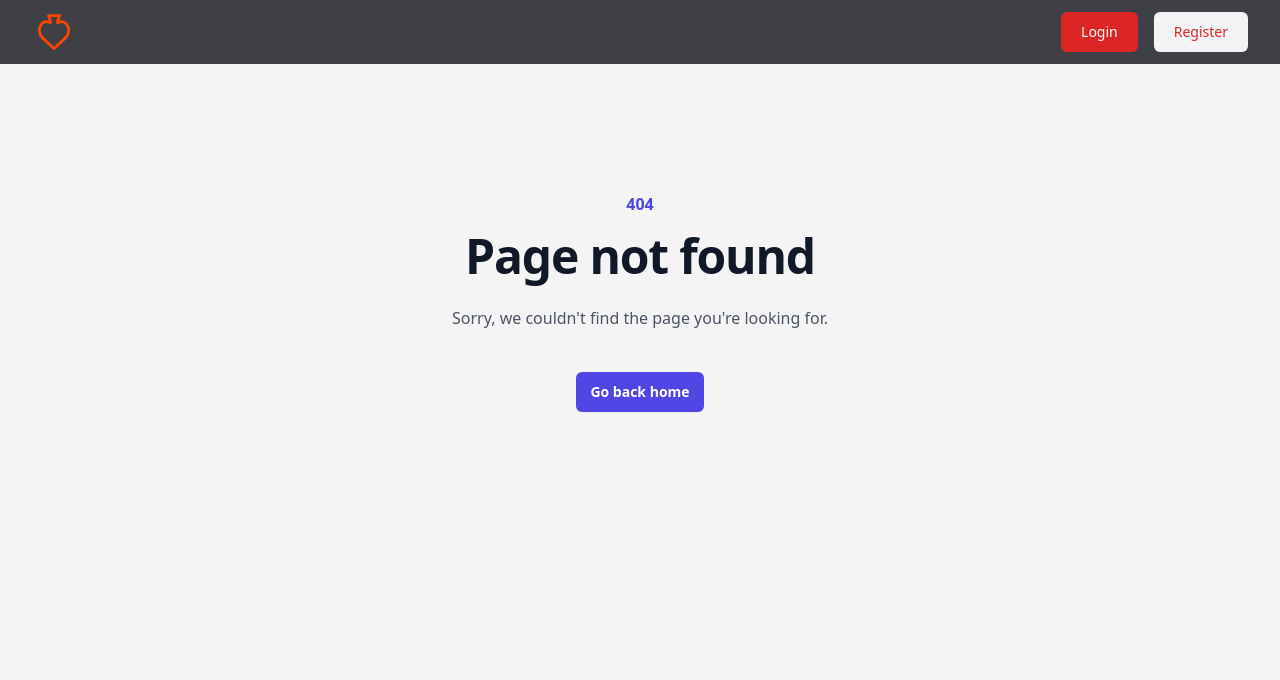
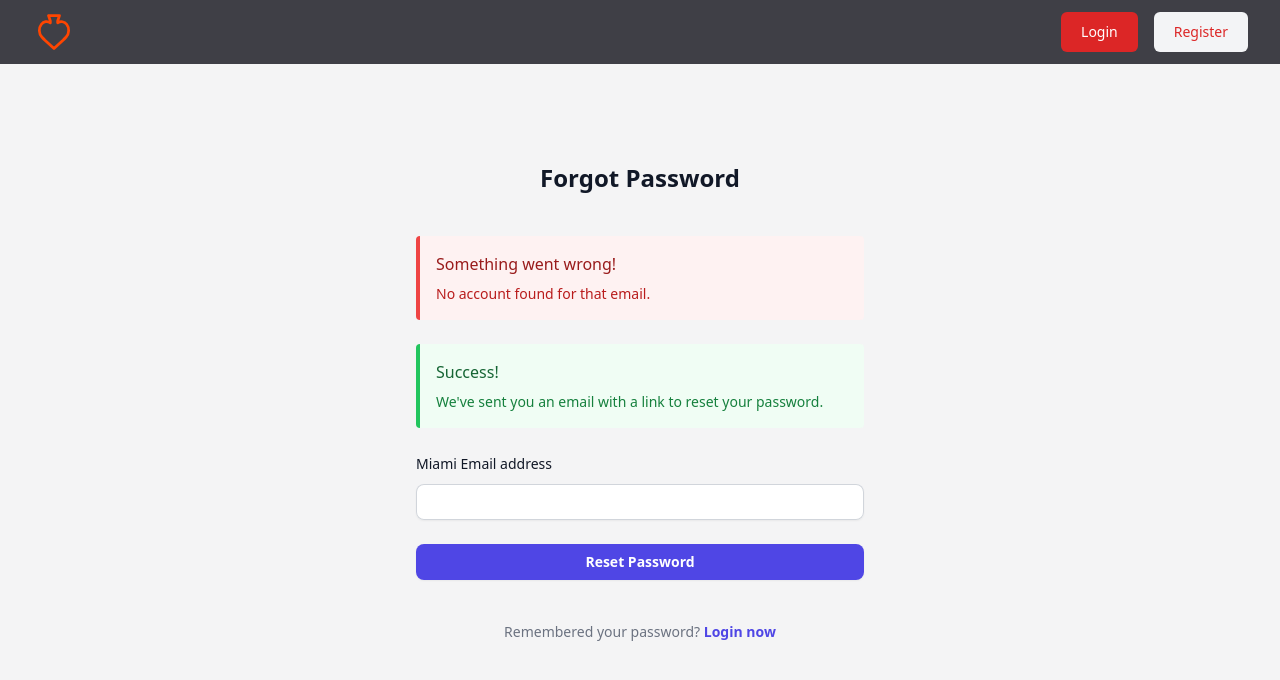
Before and after one commit to joshuaferr1s/turnupfarmer, a Vue app: page /forgot-password in a window 1280 px wide. Before the commit this address had no page. Shown: the top 680 px of the page. Built offline with nearby package versions, Linux system fonts and the light colour scheme.

Commit message:
:lipstick: adds authentication page layouts

```diff
--- a/package.json
+++ b/package.json
@@ -13,6 +13,7 @@
     "vue-router": "^4.4.0"
   },
   "devDependencies": {
+    "@tailwindcss/forms": "^0.5.7",
     "@vitejs/plugin-vue": "^5.1.0",
     "autoprefixer": "^10.4.19",
     "postcss": "^8.4.40",
--- /dev/null
+++ b/src/components/ErrorAlert.vue
@@ -0,0 +1,6 @@
+<template>
+  <div role="alert" class="rounded border-s-4 border-red-500 bg-red-50 p-4">
+    <strong class="block font-medium text-red-800">Something went wrong!</strong>
+    <p class="mt-2 text-sm text-red-700"><slot></slot></p>
+  </div>
+</template>
--- /dev/null
+++ b/src/components/SuccessAlert.vue
@@ -0,0 +1,6 @@
+<template>
+  <div role="alert" class="rounded border-s-4 border-green-500 bg-green-50 p-4">
+    <strong class="block font-medium text-green-800">Success!</strong>
+    <p class="mt-2 text-sm text-green-700"><slot></slot></p>
+  </div>
+</template>
--- a/src/router.js
+++ b/src/router.js
@@ -2,6 +2,9 @@ import { createRouter, createWebHistory } from "vue-router";
 
 const routes = [
   { path: "/", component: () => import("@/views/HomeView.vue"), meta: { requiresAuth: false } },
+  { path: "/login", component: () => import("@/views/LoginView.vue"), meta: { requiresAuth: false } },
+  { path: "/register", component: () => import("@/views/RegisterView.vue"), meta: { requiresAuth: false } },
+  { path: "/forgot-password", component: () => import("@/views/ForgotPasswordView.vue"), meta: { requiresAuth: false } },
   { path: "/:pathMatch(.*)*", component: () => import("@/views/NotFoundView.vue"), meta: { requiresAuth: false } },
 ];
 
--- /dev/null
+++ b/src/views/ForgotPasswordView.vue
@@ -0,0 +1,37 @@
+<script setup>
+  import ErrorAlert from "@/components/ErrorAlert.vue";
+  import SuccessAlert from "@/components/SuccessAlert.vue";
+</script>
+
+<template>
+  <main class="h-full p-8 md:p-12 lg:px-16 lg:py-24">
+    <h2 class="text-center text-2xl font-bold leading-9 tracking-light text-gray-900">Forgot Password</h2>
+
+    <div class="mt-10 sm:mx-auto sm:w-full sm:max-w-md">
+      <form class="space-y-6">
+        <!-- Submission error -->
+        <ErrorAlert>
+          No account found for that email.
+        </ErrorAlert>
+
+        <!-- Submission success -->
+        <SuccessAlert>
+          We've sent you an email with a link to reset your password.
+        </SuccessAlert>
+
+        <!-- Email input -->
+        <div>
+          <label for="email" class="block text-sm font-medium leading-6 text-gray-900">Miami Email address</label>
+          <input id="email" name="email" type="email" autocomplete="email" required class="mt-2 block w-full rounded-lg border-0 py-1.5 text-gray-900 shadow-sm ring-1 ring-inset ring-gray-300 placeholder:text-gray-400 focus:ring-2 focus:ring-inset focus:ring-indigo-600 sm:text-sm sm:leading-6">
+        </div>
+
+        <!-- Submit button -->
+        <button type="submit" class="flex w-full justify-center rounded-lg bg-indigo-600 px-3 py-1.5 text-sm font-semibold leading-6 text-white shadow-sm hover:bg-indigo-500 focus-visible:outline focus-visible:outline-2 focus-visible:outline-offset-2 focus-visible:outline-indigo-600">Reset Password</button>
+      </form>
+
+      <p class="mt-10 text-center text-sm text-gray-500">
+        Remembered your password? <RouterLink to="/login" class="font-semibold leading-6 text-indigo-600 hover:text-indigo-500">Login now</RouterLink>
+      </p>
+    </div>
+  </main>
+</template>
--- /dev/null
+++ b/src/views/LoginView.vue
@@ -0,0 +1,40 @@
+<script setup>
+  import ErrorAlert from "@/components/ErrorAlert.vue";
+</script>
+
+<template>
+  <main class="h-full p-8 md:p-12 lg:px-16 lg:py-24">
+    <h2 class="text-center text-2xl font-bold leading-9 tracking-light text-gray-900">Sign in to your account</h2>
+
+    <div class="mt-10 sm:mx-auto sm:w-full sm:max-w-md">
+      <form class="space-y-6">
+        <!-- Submission error -->
+        <ErrorAlert>
+          Either your email or password is incorrect. Please try again.
+        </ErrorAlert>
+
+        <!-- Email input -->
+        <div>
+          <label for="email" class="block text-sm font-medium leading-6 text-gray-900">Miami Email address</label>
+          <input id="email" name="email" type="email" autocomplete="email" required class="mt-2 block w-full rounded-lg border-0 py-1.5 text-gray-900 shadow-sm ring-1 ring-inset ring-gray-300 placeholder:text-gray-400 focus:ring-2 focus:ring-inset focus:ring-indigo-600 sm:text-sm sm:leading-6">
+        </div>
+
+        <!-- Password input -->
+        <div>
+          <div class="flex items-center justify-between">
+            <label for="password" class="block text-sm font-medium leading-6 text-gray-900">Password</label>
+            <RouterLink to="/forgot-password" class="text-sm font-semibold text-indigo-600 hover:text-indigo-500">Forgot password?</RouterLink>
+          </div>
+          <input id="password" name="password" type="password" autocomplete="current-password" required class="mt-2 block w-full rounded-lg border-0 py-1.5 text-gray-900 shadow-sm ring-1 ring-inset ring-gray-300 placeholder:text-gray-400 focus:ring-2 focus:ring-inset focus:ring-indigo-600 sm:text-sm sm:leading-6">
+        </div>
+
+        <!-- Submit button -->
+        <button type="submit" class="flex w-full justify-center rounded-lg bg-indigo-600 px-3 py-1.5 text-sm font-semibold leading-6 text-white shadow-sm hover:bg-indigo-500 focus-visible:outline focus-visible:outline-2 focus-visible:outline-offset-2 focus-visible:outline-indigo-600">Sign in</button>
+      </form>
+
+      <p class="mt-10 text-center text-sm text-gray-500">
+        Don't have an account? <RouterLink to="/register" class="font-semibold leading-6 text-indigo-600 hover:text-indigo-500">Register now</RouterLink>
+      </p>
+    </div>
+  </main>
+</template>
--- /dev/null
+++ b/src/views/RegisterView.vue
@@ -0,0 +1,37 @@
+<script setup>
+  import ErrorAlert from "@/components/ErrorAlert.vue";
+</script>
+
+<template>
+  <main class="h-full p-8 md:p-12 lg:px-16 lg:py-24">
+    <h2 class="text-center text-2xl font-bold leading-9 tracking-light text-gray-900">Register an account</h2>
+
+    <div class="mt-10 sm:mx-auto sm:w-full sm:max-w-md">
+      <form class="space-y-6" autocomplete="off">
+        <!-- Submission error -->
+        <ErrorAlert>
+          That email is already taken. Please login using the button above.
+        </ErrorAlert>
+
+        <!-- Email input -->
+        <div>
+          <label for="email" class="block text-sm font-medium leading-6 text-gray-900">Miami Email address</label>
+          <input id="email" name="email" type="email" required class="mt-2 block w-full rounded-lg border-0 py-1.5 text-gray-900 shadow-sm ring-1 ring-inset ring-gray-300 placeholder:text-gray-400 focus:ring-2 focus:ring-inset focus:ring-indigo-600 sm:text-sm sm:leading-6">
+        </div>
+
+        <!-- Password input -->
+        <div>
+          <label for="password" class="block text-sm font-medium leading-6 text-gray-900">Password</label>
+          <input id="password" name="password" type="password" required class="mt-2 block w-full rounded-lg border-0 py-1.5 text-gray-900 shadow-sm ring-1 ring-inset ring-gray-300 placeholder:text-gray-400 focus:ring-2 focus:ring-inset focus:ring-indigo-600 sm:text-sm sm:leading-6">
+        </div>
+
+        <!-- Submit button -->
+        <button type="submit" class="flex w-full justify-center rounded-lg bg-indigo-600 px-3 py-1.5 text-sm font-semibold leading-6 text-white shadow-sm hover:bg-indigo-500 focus-visible:outline focus-visible:outline-2 focus-visible:outline-offset-2 focus-visible:outline-indigo-600">Register</button>
+      </form>
+
+      <p class="mt-10 text-center text-sm text-gray-500">
+        Already have an account? <RouterLink to="/login" class="font-semibold leading-6 text-indigo-600 hover:text-indigo-500">Login now</RouterLink>
+      </p>
+    </div>
+  </main>
+</template>
--- a/tailwind.config.js
+++ b/tailwind.config.js
@@ -1,5 +1,5 @@
 export default {
   content: ["./index.html", "./src/**/*.{vue,js,jsx}"],
   theme: { extend: {} },
-  plugins: [],
+  plugins: [require("@tailwindcss/forms")],
 };
```
Also changed, not shown: 1 other file (tests, documents, lock files or other folders).
